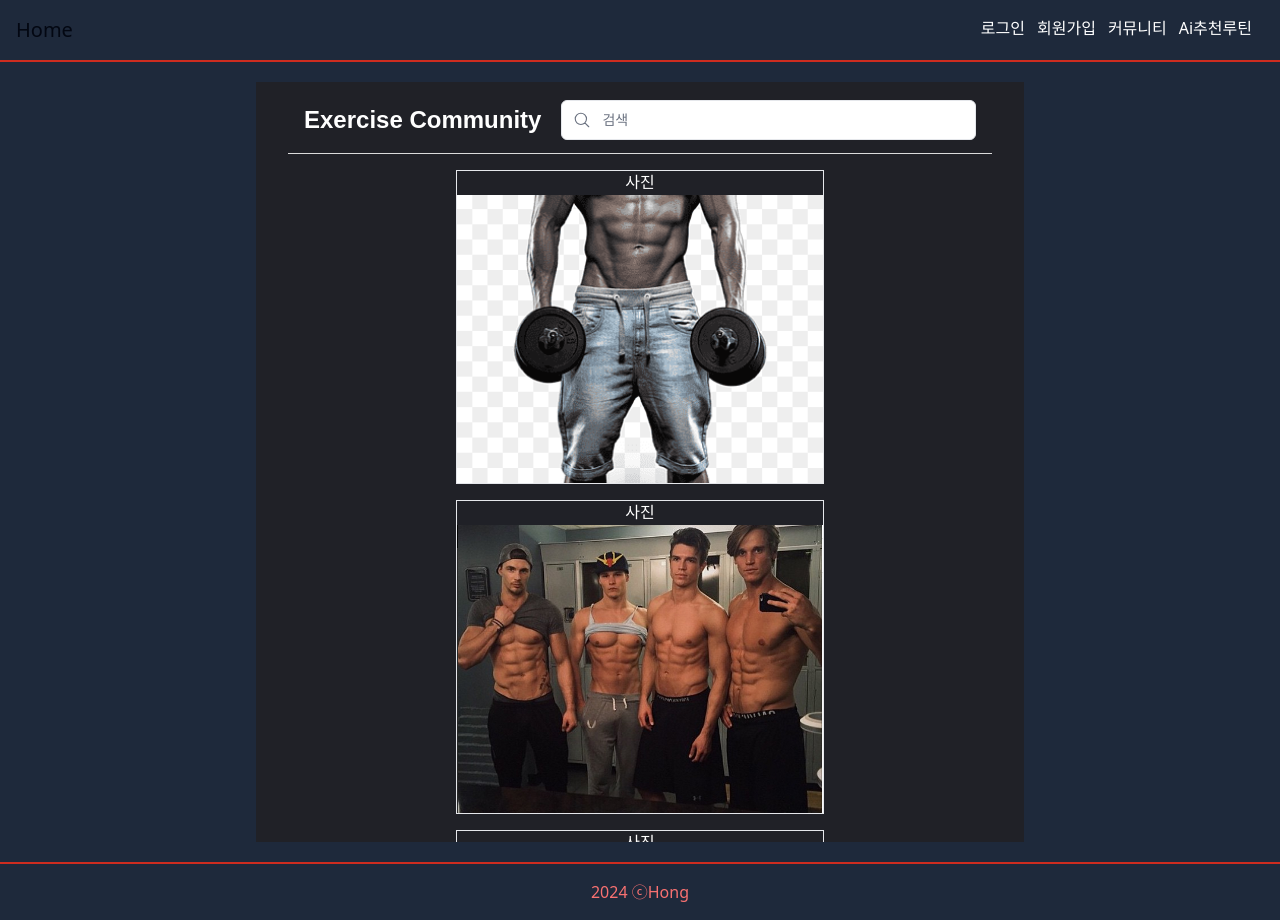
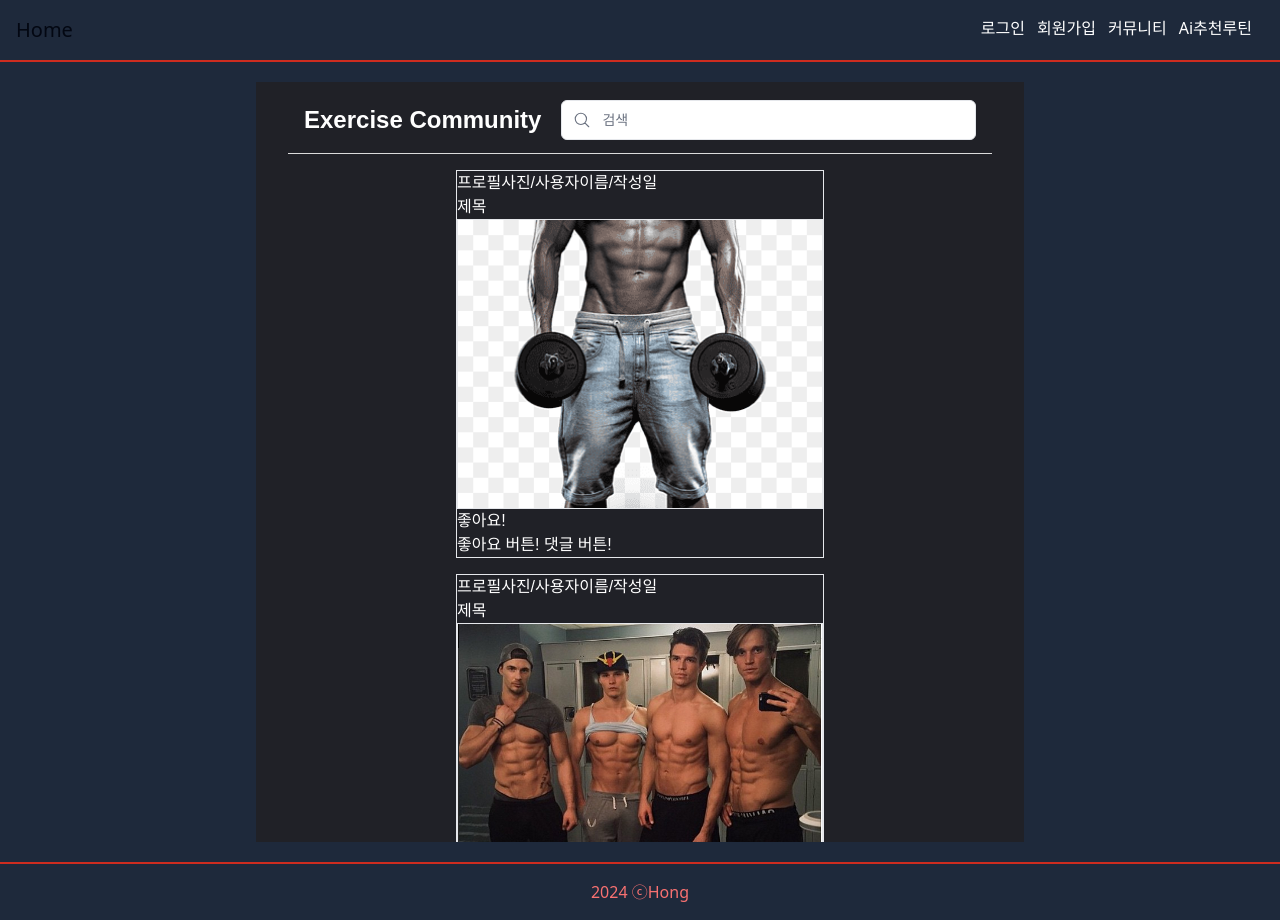
Before and after one commit to hmoongi94/personalProject, a Next.js app in the folder project-exerciseApp/frontend/: page /community in a window 1280 px wide. Built offline with nearby package versions, Linux system fonts and the light colour scheme.

Commit message:
feat: css수정

```diff
--- a/project-exerciseApp/frontend/app/ui/community/communityHome.tsx
+++ b/project-exerciseApp/frontend/app/ui/community/communityHome.tsx
@@ -27,21 +27,25 @@ const CommunityHome = () => {
       {/* 피드 */}
       <div className="feed w-full">
         {communityData.map((community, index) => (
+          <div className="w-1/2 border" key={index}>
+            <div>프로필사진/사용자이름/작성일</div>
+            <div>제목</div>
+            <div className="border w-full">
               <Link
                 href={`/exercisedetail/${community.communityIndex}`}
-            key={index}
-            className="w-1/2"
+                className="w-full"
               >
-            <div className="border w-full h-full">
-              <p className="flex justify-center">사진</p>
                 <img
                   src={`/community/${community.communityimgurl}.png`}
                   alt="exerciseCardImage"
                   className="w-full h-72 object-cover"
                   loading="eager"
                 />
+              </Link>
             </div>
-          </Link>
+            <div>좋아요!</div>
+            <div>좋아요 버튼! 댓글 버튼!</div>
+          </div>
         ))}
         {/* 피드 아이템 */}
         {/* <div className="feed-item">
```
Lines whose indentation alone changed are shown as unchanged.
